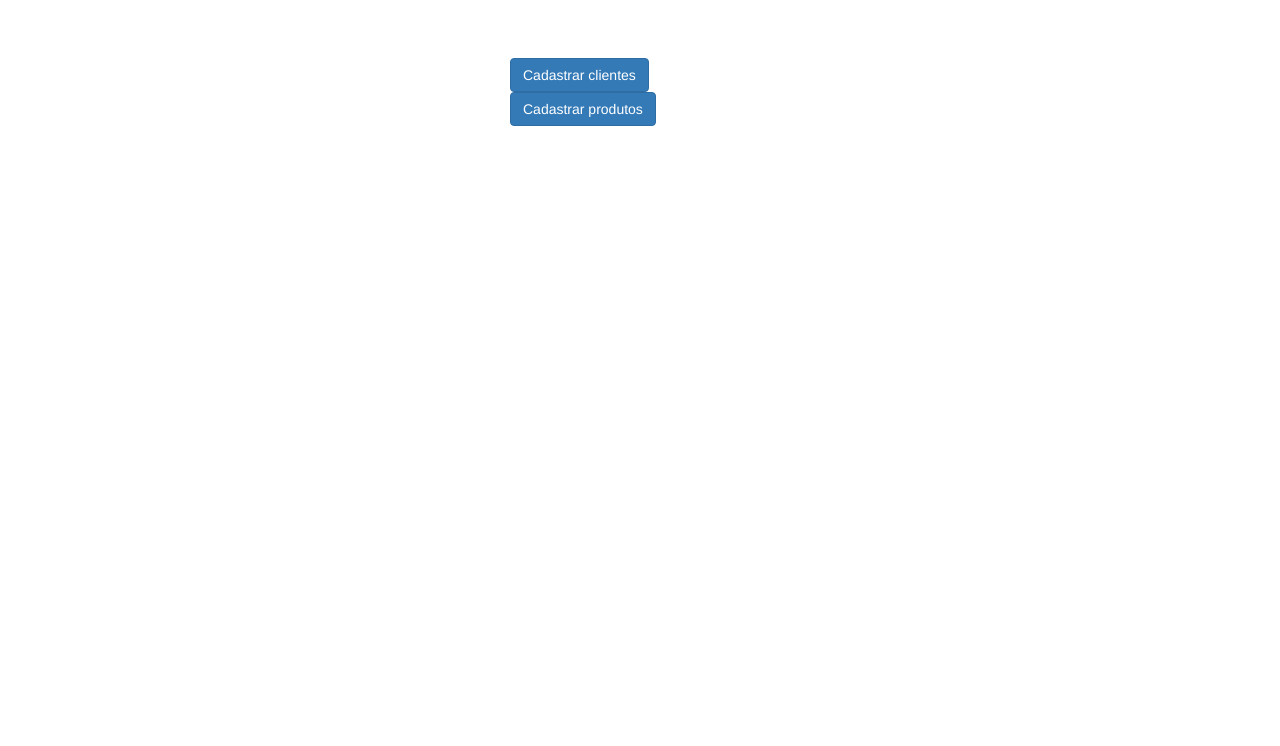
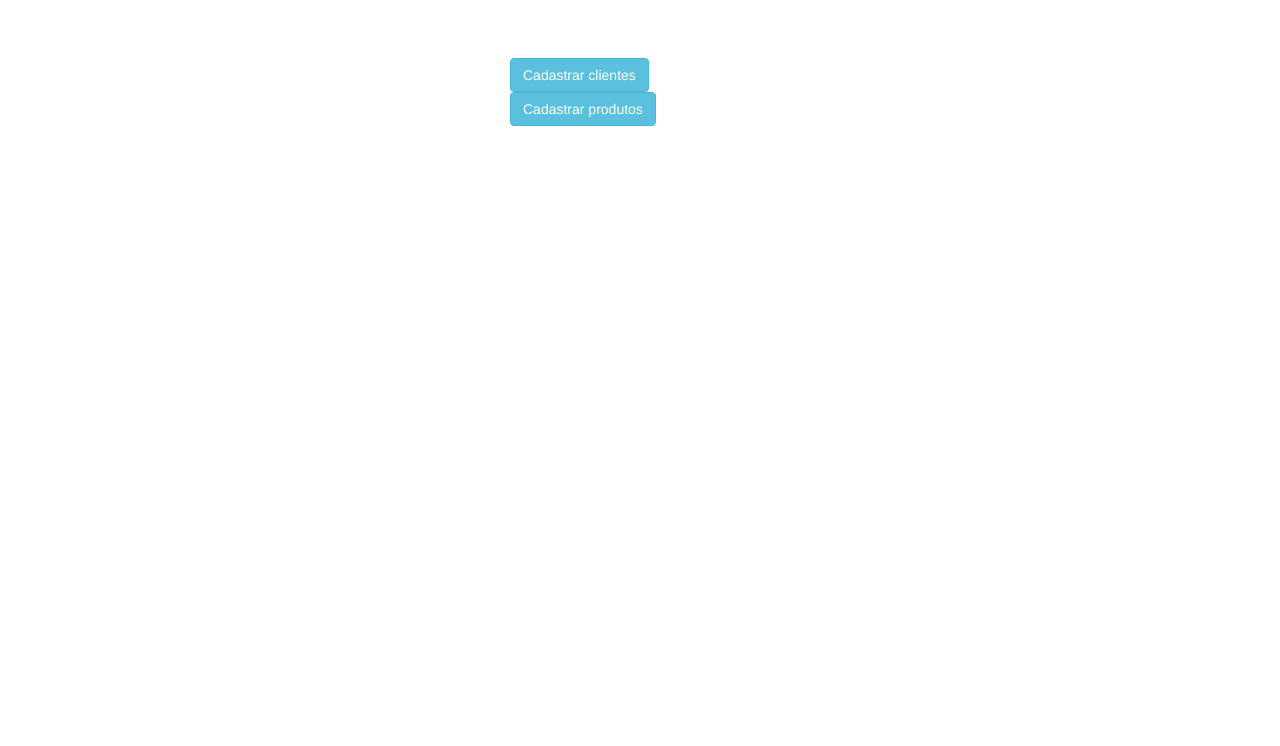
Before and after one commit to DanielFreitasTI/Desafio-2, a plain HTML site: page index.html in a window 1280 px wide. Shown: the part 54-800 px from the top of the page. Drawn offline with nearby package versions, Linux system fonts and the light colour scheme.

Commit message:
modified:   index.html

```diff
--- a/index.html
+++ b/index.html
@@ -31,8 +31,8 @@
 
         <div class="container">
             <div class="box">
-            <button type="button" class="btn btn-primary" data-toggle="modal" data-target="#modalCliente">Cadastrar clientes</button>
-            <button type="button" class="btn btn-primary">Cadastrar produtos</button>
+            <button type="button" class="btn btn-info" data-toggle="modal" data-target="#modalCliente">Cadastrar clientes</button>
+            <button type="button" class="btn btn-info">Cadastrar produtos</button>
             </div>
         </div>
 
```
